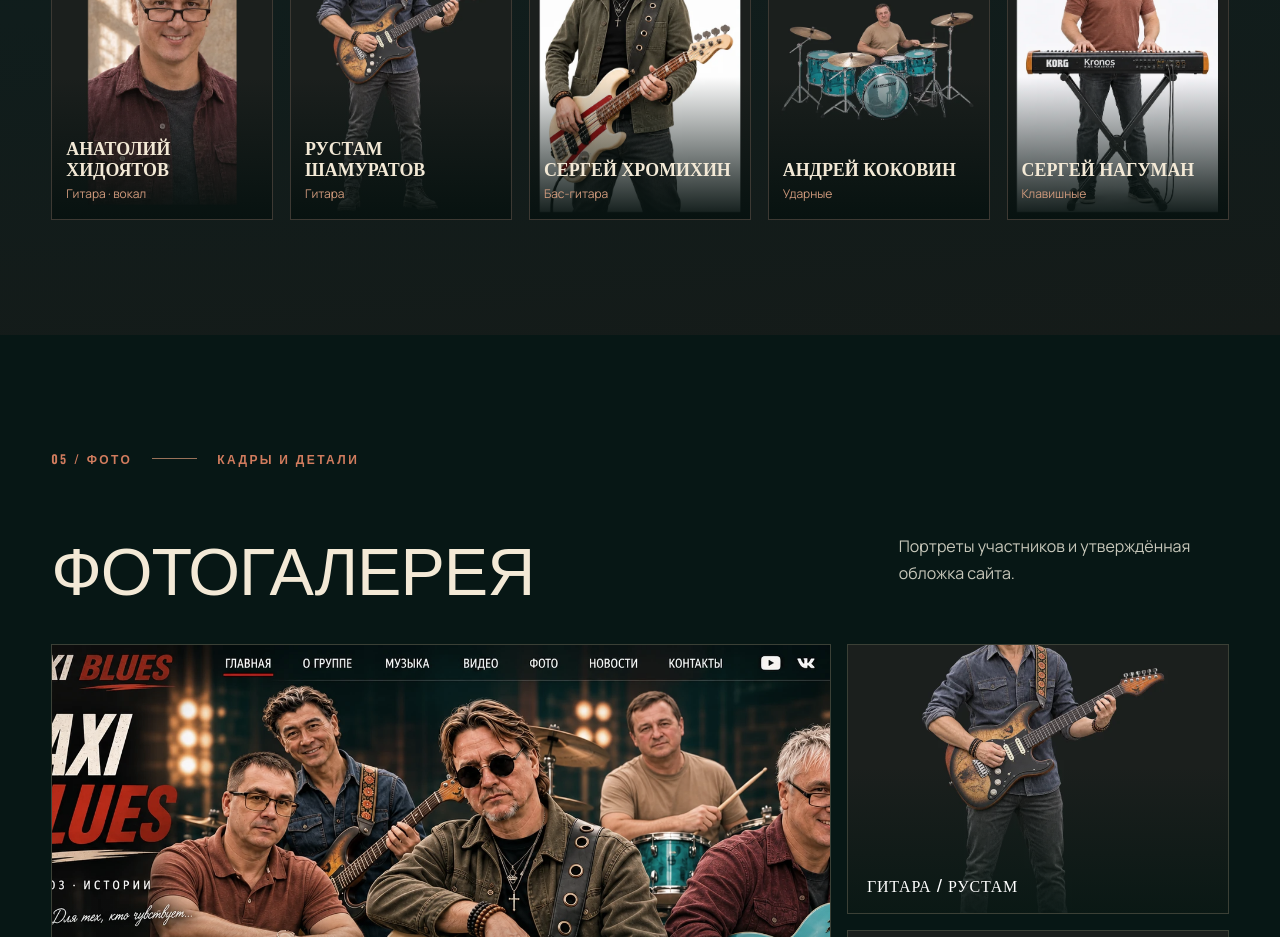
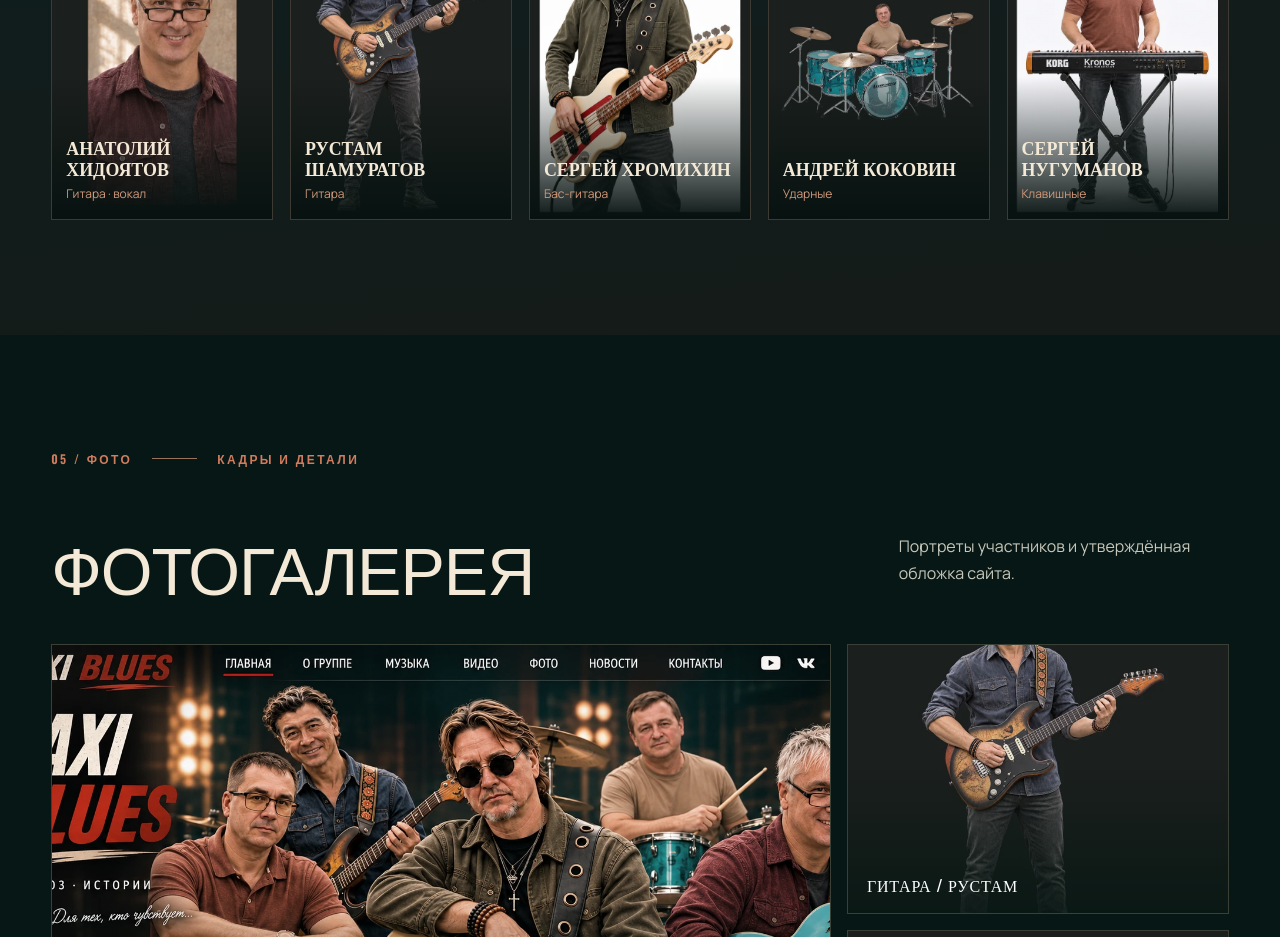
Before and after one commit to studio22khz-creator/taxi-blues-site, a plain HTML site: page index.html in a window 1280 px wide. Shown: the part 4160-5097 px from the top of the page. Drawn offline with nearby package versions, Linux system fonts and the light colour scheme.

Commit message:
Correct keyboardist name to Сергей Нугуманов

```diff
--- a/index.html
+++ b/index.html
@@ -108,7 +108,7 @@
         <button class="member-card" type="button" data-photo="assets/rustam.webp" data-caption="Рустам Шамуратов — гитара"><img src="assets/rustam.webp" alt="Рустам Шамуратов с электрогитарой" loading="lazy"><span class="member-meta"><strong>Рустам Шамуратов</strong><small>Гитара</small></span></button>
         <button class="member-card" type="button" data-photo="assets/sergey-bass.webp" data-caption="Сергей Хромихин — бас-гитара"><img src="assets/sergey-bass.webp" alt="Сергей Хромихин с бас-гитарой" loading="lazy"><span class="member-meta"><strong>Сергей Хромихин</strong><small>Бас-гитара</small></span></button>
         <button class="member-card" type="button" data-photo="assets/andrey.webp" data-caption="Андрей Коковин — ударные"><img src="assets/andrey.webp" alt="Андрей Коковин за барабанной установкой" loading="lazy"><span class="member-meta"><strong>Андрей Коковин</strong><small>Ударные</small></span></button>
-        <button class="member-card" type="button" data-photo="assets/sergey-keys.webp" data-caption="Сергей Нагуман — клавишные"><img src="assets/sergey-keys.webp" alt="Сергей Нагуман за клавишным инструментом Korg Kronos" loading="lazy"><span class="member-meta"><strong>Сергей Нагуман</strong><small>Клавишные</small></span></button>
+        <button class="member-card" type="button" data-photo="assets/sergey-keys.webp" data-caption="Сергей Нугуманов — клавишные"><img src="assets/sergey-keys.webp" alt="Сергей Нугуманов за клавишным инструментом Korg Kronos" loading="lazy"><span class="member-meta"><strong>Сергей Нугуманов</strong><small>Клавишные</small></span></button>
       </div>
     </div>
   </section>
```
